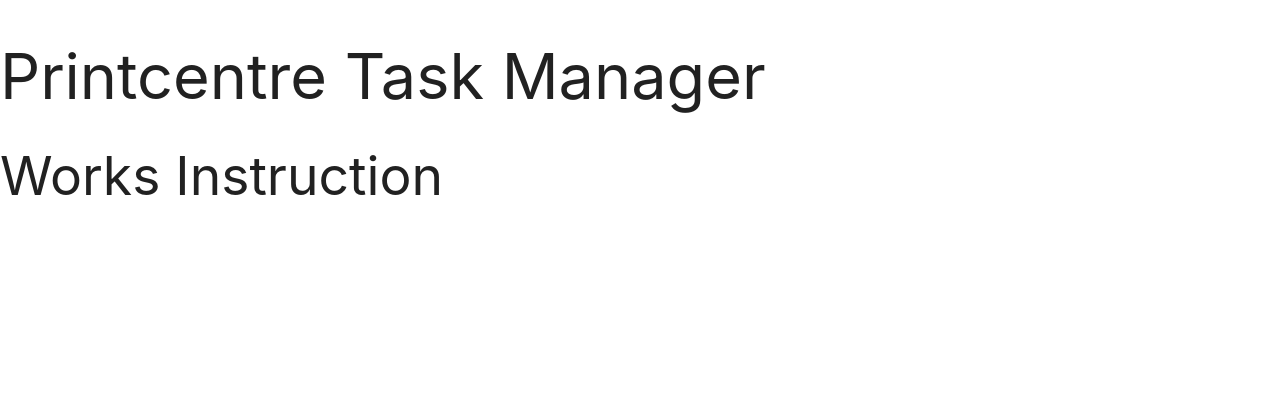
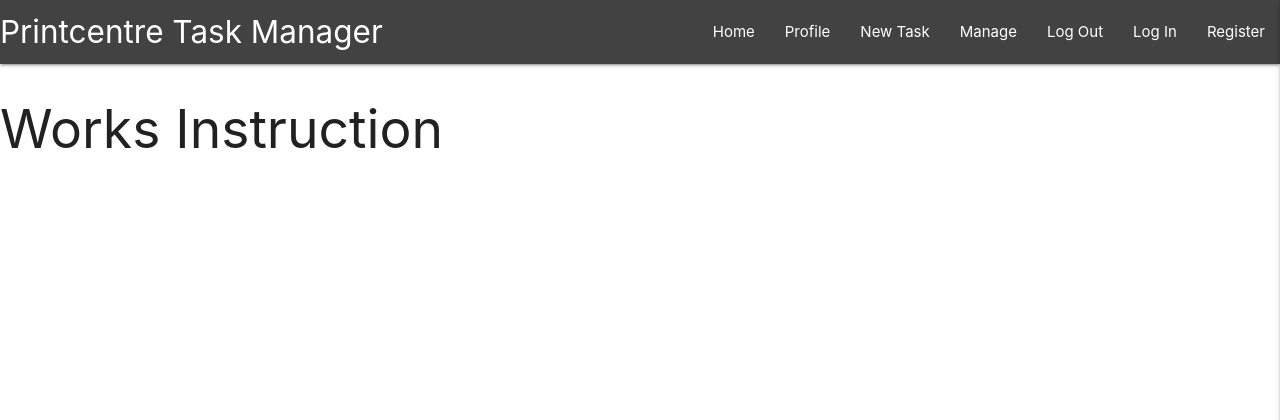
Before and after one commit to DuggyL/workflow-milestone-project-3, a Flask app: page / in a window 1280 px wide. Shown: the top 420 px of the page. Run offline with Flask 2, Linux system fonts and the light colour scheme; data that the repository does not hold is empty; some libraries are stand-ins or nearby versions.

Commit message:
Add Materialize Nav Bar and Mobile Collapse Button

```diff
--- a/static/js/script.js
+++ b/static/js/script.js
@@ -0,0 +1,3 @@
+$(document).ready(function(){
+    $('.sidenav').sidenav({edge: "right"});
+});
--- a/templates/base.html
+++ b/templates/base.html
@@ -13,7 +13,37 @@
 </head>
 <body>
 
-    <h1>Printcentre Task Manager</h1>
+    <header>
+        <!-- Navbar -->
+        <nav>
+            <div class="nav-wrapper grey darken-3">
+            <a href="{{ url_for('display_tasks') }}" class="brand-logo">Printcentre Task Manager</a>
+            <a href="#" data-target="mobile-demo" class="sidenav-trigger right"><i class="material-icons">menu</i></a>
+            <ul class="right hide-on-med-and-down">
+                <li><a href="{{ url_for('display_tasks') }}">Home</a></li>
+                <li><a href="#">Profile</a></li>
+                <li><a href="#">New Task</a></li>
+                <li><a href="#">Manage</a></li>
+                <li><a href="#">Log Out</a></li>
+                <li><a href="#">Log In</a></li>
+                <li><a href="#">Register</a></li>
+            </ul>
+            </div>
+        </nav>
+
+        <!-- Mobile Navbar -->
+        <ul class="sidenav" id="mobile-demo">
+            <li><h4 class="center-align">Printcentre Task Manager</h4></li>
+            <li><a href="{{ url_for('display_tasks') }}">Home</a></li>
+            <li><a href="#">Profile</a></li>
+            <li><a href="#">New Task</a></li>
+            <li><a href="#">Manage</a></li>
+            <li><a href="#">Log Out</a></li>
+            <li><a href="#">Log In</a></li>
+            <li><a href="#">Register</a></li>
+        </ul>
+    </header>
+
     {% block content %}
     {% endblock %}
 
```
